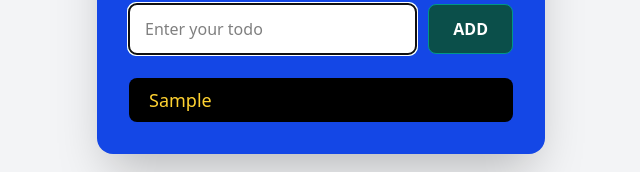
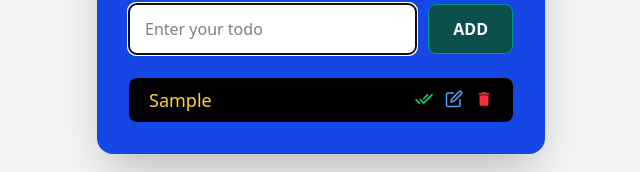
Before and after one commit to Viswajith2003/todo-react, a React (Vite) app: page / in a window 1280 px wide. Both pictures are taken after typing "Sample" into the empty fields and a click on the button "ADD". Shown: the part 373-545 px from the top of the page, without its empty margins (319-959 px from the left). Built offline with nearby package versions, Linux system fonts and the light colour scheme.

Commit message:
edit delete set

```diff
--- a/package.json
+++ b/package.json
@@ -11,9 +11,10 @@
   },
   "dependencies": {
     "@tailwindcss/vite": "^4.1.14",
-    "tailwindcss": "^4.1.14",
     "react": "^19.1.1",
-    "react-dom": "^19.1.1"
+    "react-dom": "^19.1.1",
+    "react-icons": "^5.5.0",
+    "tailwindcss": "^4.1.14"
   },
   "devDependencies": {
     "@eslint/js": "^9.36.0",
--- a/src/components/todo.jsx
+++ b/src/components/todo.jsx
@@ -1,24 +1,47 @@
 import React, { useEffect, useRef, useState } from "react";
+import { IoMdDoneAll } from "react-icons/io";
+import { FiEdit } from "react-icons/fi";
+import { MdDelete } from "react-icons/md";
 
 function Todo() {
   const [text, setText] = useState("");
   const [todos, setTodos] = useState([]);
+  const [editId, setEditId] = useState(0);
 
-  const inputRef=useRef();
+  const inputRef = useRef();
 
   const addItems = () => {
-    setTodos([...todos, text]);
-    console.log(todos);
-    setText("");
+    if (text !== "") {
+      setTodos([...todos, { list: text, id: Date.now(), status: false }]);
+      console.log(todos);
+      setText("");
+    }
+    if(editId){
+      const editTodo=todos.find((todo) => todo.id === editId)
+      const updateTodo=todos.map((to)=> to.id === editTodo.id ? {...to, list: text} : to)
+      setTodos(updateTodo)
+      setEditId(0)
+      setText('')
+    }
   };
 
   const hangleForm = (e) => {
     e.preventDefault();
   };
 
-  useEffect(()=>{
+  useEffect(() => {
     inputRef.current.focus();
-  })
+  });
+
+  const onDelete = (id) => {
+    setTodos(todos.filter((item) => item.id !== id));
+  };
+
+  const onEdit = (id) => {
+    let edit = todos.find((item) => item.id === id);
+    setText(edit.list);
+    setEditId(edit.id);
+  };
 
   return (
     <div className="min-h-screen bg-gray-100 flex items-center justify-center p-4">
@@ -42,7 +65,7 @@ function Todo() {
             onClick={addItems}
             className="bg-teal-900 text-white px-6 py-3 rounded-lg font-semibold hover:bg-teal-950 transition-colors border border-teal-600 "
           >
-            ADD
+            {editId ? "EDIT" : "ADD"}
           </button>
         </form>
 
@@ -51,9 +74,28 @@ function Todo() {
             {todos.map((item) => (
               <li
                 key={item.id}
-                className="text-lg mt-3 px-5 rounded-lg py-2 text-amber-300 bg-black"
+                className="text-lg mt-3 px-5 rounded-lg py-2 text-amber-300 bg-black flex justify-between"
               >
-                {item}
+                {item.list}
+                <span className="flex gap-3 pt-1">
+                  <IoMdDoneAll
+                    className="text-green-400"
+                    id="complete"
+                    title="Complete"
+                  />
+                  <FiEdit
+                    onClick={() => onEdit(item.id)}
+                    className="text-blue-400"
+                    id="edit"
+                    title="Edit"
+                  />
+                  <MdDelete
+                    className="text-red-500"
+                    id="delete"
+                    title="Delete"
+                    onClick={() => onDelete(item.id)}
+                  />
+                </span>
               </li>
             ))}
           </ul>
```
Also changed, not shown: 1 other file (tests, documents, lock files or other folders).
